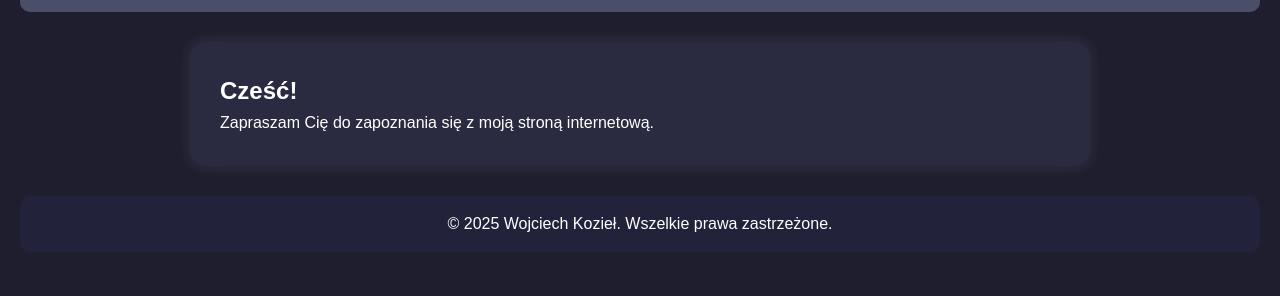
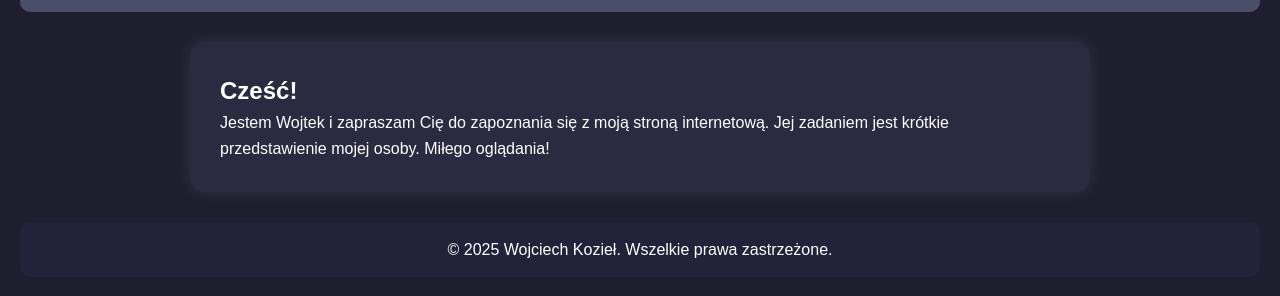
Before and after one commit to kozielw07d/kozielw07d.github.io, a plain HTML site: page index.html in a window 1280 px wide. Shown: the part 128-424 px from the top of the page. Drawn offline with Linux system fonts and the light colour scheme.

Commit message:
Update index.html

```diff
--- a/index.html
+++ b/index.html
@@ -22,7 +22,7 @@
     <main>
         <section>
             <h2>Cześć!</h2>
-            <p>Zapraszam Cię do zapoznania się z moją stroną internetową.</p>
+            <p>Jestem Wojtek i zapraszam Cię do zapoznania się z moją stroną internetową. Jej zadaniem jest krótkie przedstawienie mojej osoby. Miłego oglądania!</p>
         </section>
     </main>
     <footer>
```
